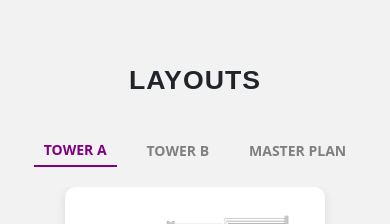
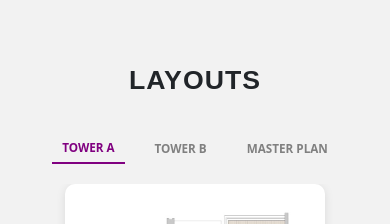
Before and after one commit to Abhishek5517/Demo-site, a plain HTML site: page index.html in a window 390 px wide. Shown: the part 4920-5144 px from the top of the page. Drawn offline with nearby package versions, Linux system fonts and the light colour scheme.

Commit message:
layout tab button 3vw change  huihuihui

```diff
--- a/style/layout.css
+++ b/style/layout.css
@@ -238,7 +238,7 @@
 @media (max-width: 576px) {
 
     .tab-links button {
-        font-size: 14px;
+        font-size: 3vw;
     }
 
 
```
Also changed, not shown: index.html (+3 -3 lines).
